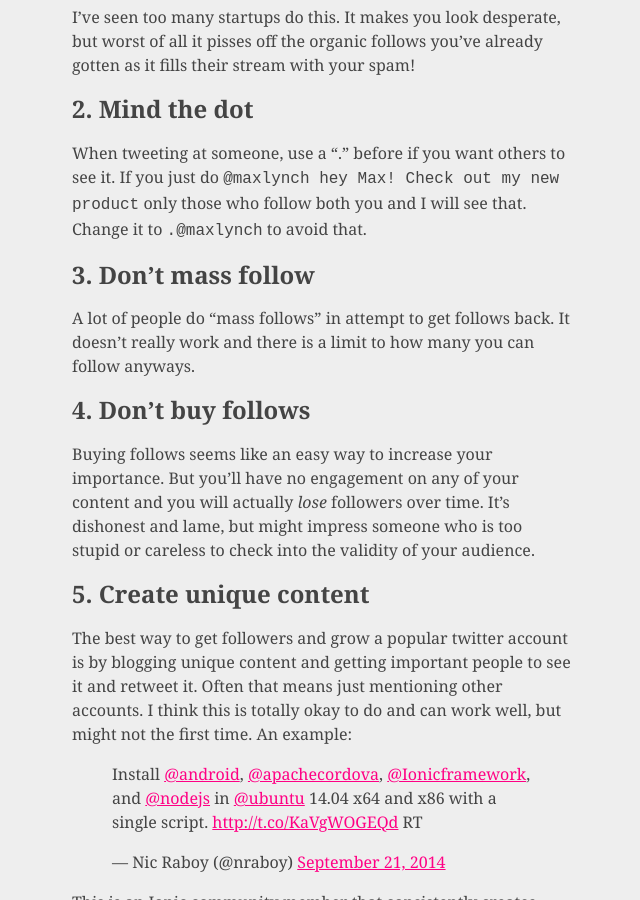
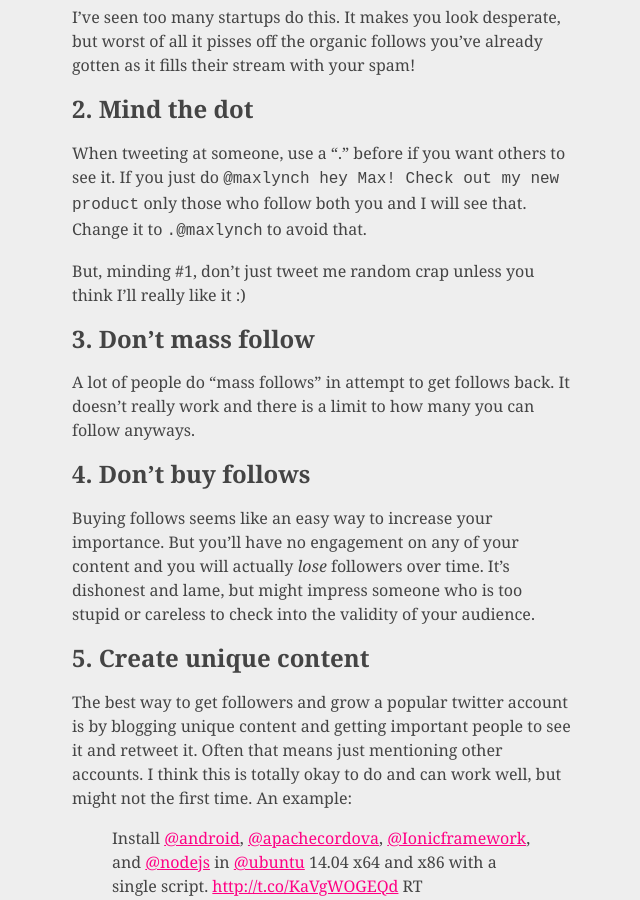
Before and after one commit to mlynch/mlynch.github.com, a Jekyll site: the page built from _posts/2014-10-17-twitter-tips.markdown, in a window 1280 px wide and 900 px high, scrolled down 621 px. Shown: the whole window, without its empty margins (318-958 px from the left). Built offline with Jekyll 4.4.1, drawn with Linux system fonts in a browser that asks for light colours; Markdown is read by kramdown in place of the engine named in the settings; comment, search, counter and statistics services are not loaded.

Commit message:
Update 2014-10-17-twitter-tips.markdown

```diff
--- a/_posts/2014-10-17-twitter-tips.markdown
+++ b/_posts/2014-10-17-twitter-tips.markdown
@@ -27,6 +27,8 @@ their stream with your spam!
 
 When tweeting at someone, use a "." before if you want others to see it. If you just do `@maxlynch hey Max! Check out my new product` only those
 who follow both you and I will see that. Change it to `.@maxlynch` to avoid that.
+
+But, minding #1, don't just tweet me random crap unless you think I'll really like it :)
 
 ##3. Don't mass follow
 
```
